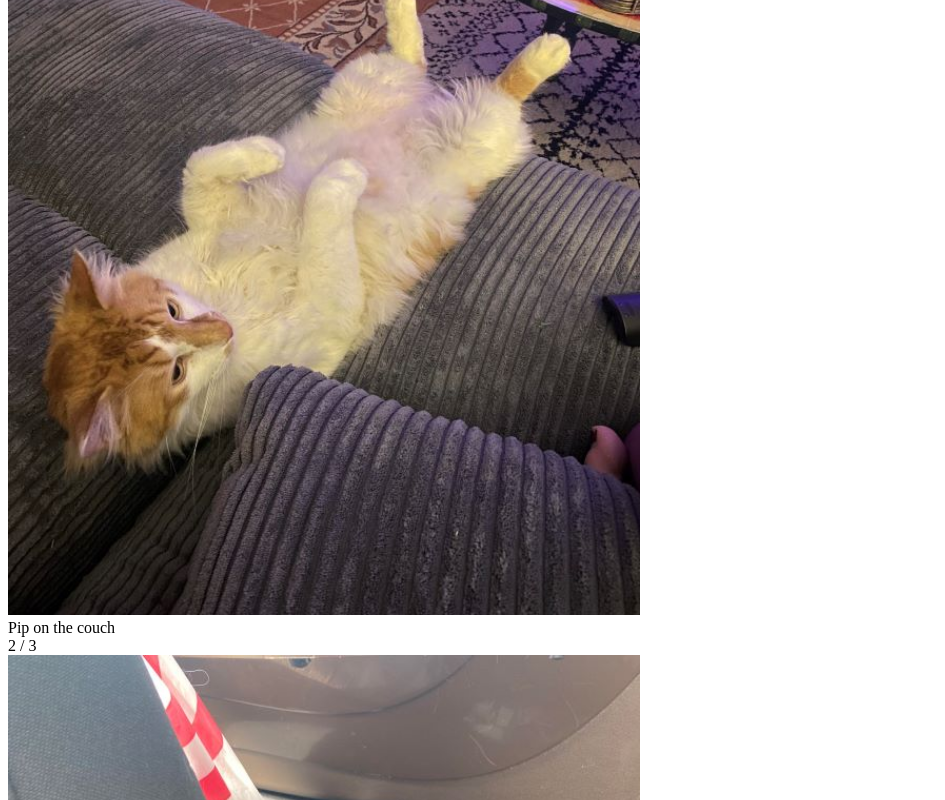
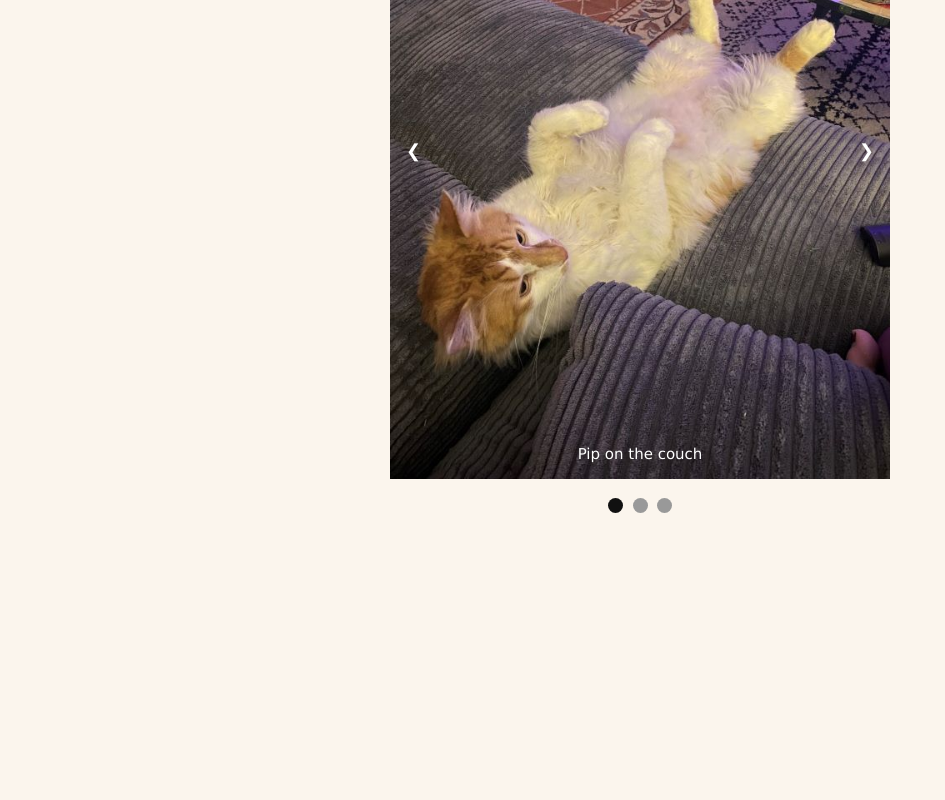
Before and after one commit to LaunchCodeAllhubs/js-assignment-4-html-me-something-oprah-cares, a website: page index.html in a window 1280 px wide. Shown: the part 480-1280 px from the top of the page, without its empty margins (0-945 px from the left). After the commit the page ends 1005 px from the top, so only its background shows below. Drawn offline with Linux system fonts and the light colour scheme.

Commit message:
CSS styles
Added some CSS styles and fixed a typo.

```diff
--- a/index.html
+++ b/index.html
@@ -1,13 +1,14 @@
 <!DOCTYPE html>
 <html>
    <head>
+    <link rel="stylesheet" type="text/css" href="styles.css">
       <h1>I Don't Know What to Write About</h1>
    </head>
    <body>
      <h2>Some Quick Facts About Me:</h2>
      <li>I am 27 years old.</li>
      <li>I am lactose intolerant. And recently I have gotten a very persistant ache in my hip and knee joints.</li>
-     <li>When I'm stressed, I get what I like to call the "stretch itch" where I itch all over for no reason at all.</li>
+     <li>When I'm stressed, I get what I like to call the "stress itch" where I itch all over for no reason at all.</li>
      <li>I am classically trained in piano.</li>
      <li>There's currently a mosquito with me in my office as I'm typing this. I'm trying to keep an eye out for it, but I lost track of it and I'm scared.</li>
      <li>I have one cat, named Pip, and he is very large. My partner has two cats, Bilge and Marzipan, whom are twins. </li>
@@ -15,17 +16,17 @@
      <div class="slideshow-container">
       <div class="mySlides fade">
         <div class="numbertext">1 / 3</div>
-        <img src="images/pip_on_couch.jpg" style="width:50%">
+        <img src="images/pip_on_couch.jpg" style="width:100%">
         <div class="text">Pip on the couch</div>
       </div>
       <div class="mySlides fade">
         <div class="numbertext">2 / 3</div>
-        <img src="images/mars_in_car.jpg" style="width:50%">
+        <img src="images/mars_in_car.jpg" style="width:100%">
         <div class="text">Mars in the car</div>
       </div>
       <div class="mySlides fade">
         <div class="numbertext">3 / 3</div>
-        <img src="images/bill.jpg" style="width:50%">
+        <img src="images/bill.jpg" style="width:100%">
         <div class="text">Bill checking my code</div>
       </div>
       <a class="prev" onclick="plusSlides(-1)">&#10094;</a>
@@ -37,7 +38,9 @@
       <span class="dot" onclick="currentSlide(2)"></span>
       <span class="dot" onclick="currentSlide(3)"></span>
     </div>
-    <!-- <script>
+
+    <!-- I DONT KNOW HOW 2 LINK SCRIPT FROM ANOTHER FILE SO I;'M PUTTING ITHERE' -->
+    <script>
       var slideIndex = 1;
       showSlides(slideIndex);
       function plusSlides(n) {
@@ -65,7 +68,7 @@
         slides[slideIndex - 1].style.display = "block";
         dots[slideIndex - 1].className += " active";
       }
-    </script> -->
+    </script>
 
 
 
--- /dev/null
+++ b/styles.css
@@ -0,0 +1,118 @@
+* {
+    box-sizing: border-box
+  }
+
+  h1{
+    text-align: center;
+  }
+  body {
+    font-family: Verdana, sans-serif;
+    /* margin: 30px; */
+    background-color: rgba(250, 243, 232, 0.771);
+    margin-left: 50px;
+    margin-right: 50px;
+  }
+  .mySlides {
+    display: none;
+    margin-top: 50px;
+  }
+  img {
+    vertical-align: middle;
+  }
+  .slideshow-container {
+    max-width: 500px;
+    position: relative;
+    display: block;
+    margin-top: 50px;
+    margin-left: auto;
+    margin-right: auto  }
+  /* Next & previous buttons */
+  .prev,
+  .next {
+    cursor: pointer;
+    position: absolute;
+    top: 50%;
+    width: auto;
+    padding: 16px;
+    margin-top: -22px;
+    color: white;
+    font-weight: bold;
+    font-size: 18px;
+    transition: 0.6s ease;
+    border-radius: 0 3px 3px 0;
+    user-select: none;
+  }
+  /* Position the "next button" to the right */
+  .next {
+    right: 0;
+    border-radius: 3px 0 0 3px;
+  }
+  /* On hover, add a black background color with a little bit see-through */
+  .prev:hover,
+  .next:hover {
+    background-color: rgba(0, 0, 0, 0.8);
+  }
+  /* Caption text */
+  .text {
+    color: #ffffff;
+    font-size: 15px;
+    padding: 8px 12px;
+    position: absolute;
+    bottom: 8px;
+    width: 100%;
+    text-align: center;
+  }
+  /* Number text (1/3 etc) */
+  .numbertext {
+    color: #ffffff;
+    font-size: 12px;
+    padding: 8px 12px;
+    position: absolute;
+    top: 0;
+  }
+  /* The dots/bullets/indicators */
+  .dot {
+    cursor: pointer;
+    height: 15px;
+    width: 15px;
+    margin: 0 2px;
+    background-color: #999999;
+    border-radius: 50%;
+    display: inline-block;
+    transition: background-color 0.6s ease;
+  }
+  .active,
+  .dot:hover {
+    background-color: #111111;
+  }
+  /* Fading animation */
+  .fade {
+    -webkit-animation-name: fade;
+    -webkit-animation-duration: 1.5s;
+    animation-name: fade;
+    animation-duration: 1.5s;
+  }
+  @-webkit-keyframes fade {
+    from {
+      opacity: .4
+    }
+    to {
+      opacity: 1
+    }
+  }
+  @keyframes fade {
+    from {
+      opacity: .4
+    }
+    to {
+      opacity: 1
+    }
+  }
+  /* On smaller screens, decrease text size */
+  @media only screen and (max-width: 300px) {
+    .prev,
+    .next,
+    .text {
+      font-size: 11px
+    }
+  }
```
